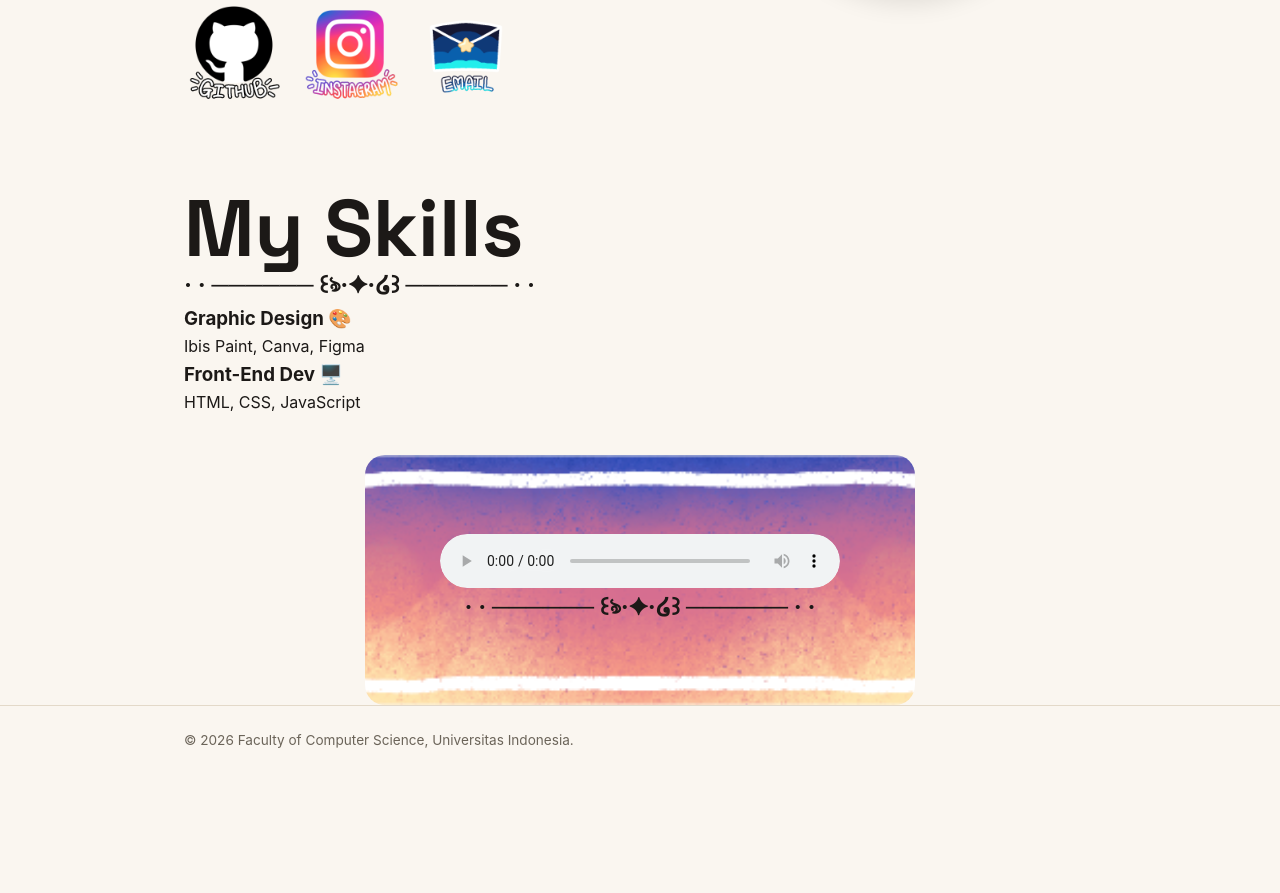
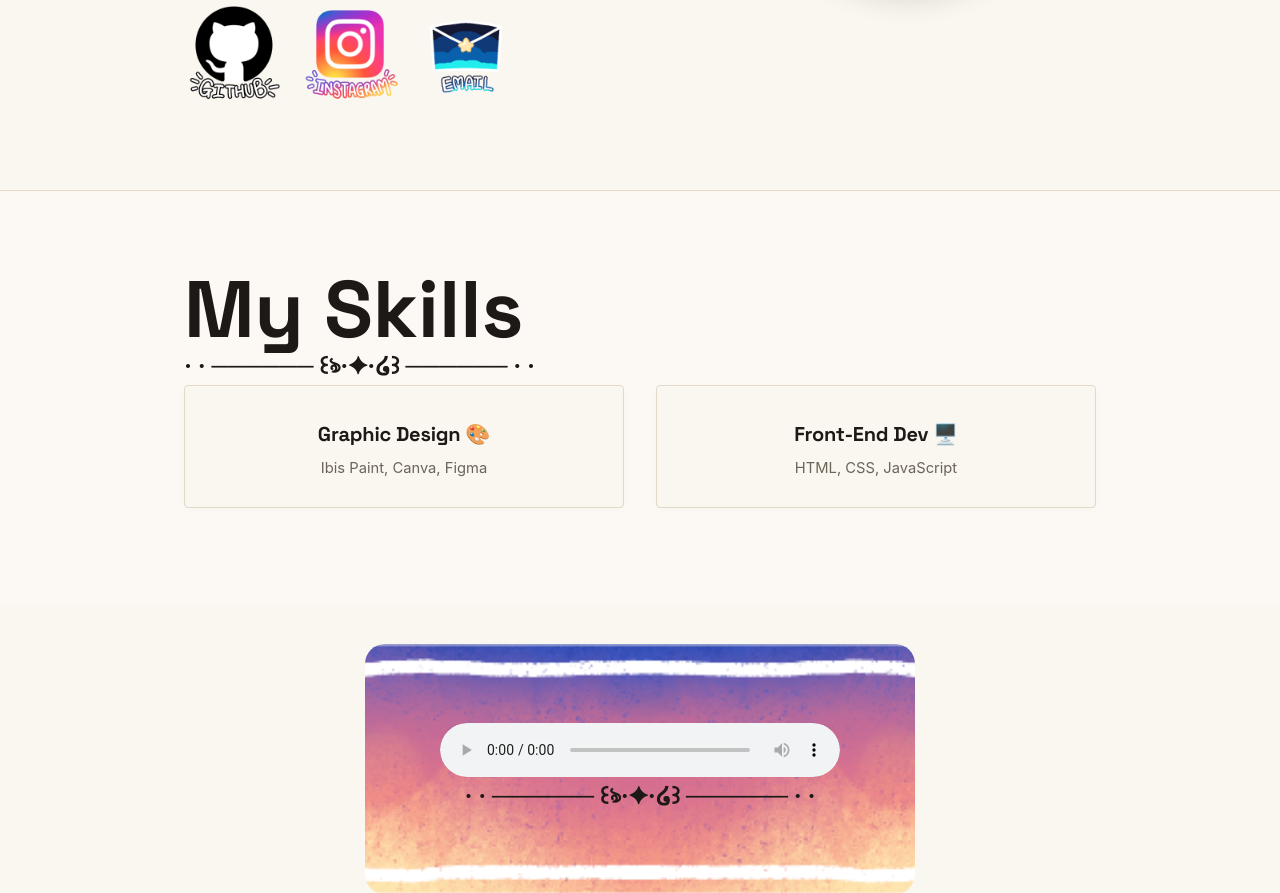
Before and after one commit to brigittasimanjuntak/myportfolio, a Django app: page / in a window 1280 px wide. Shown: the part 565-1458 px from the top of the page. Before the commit the page ends 1313 px from the top, so only its background shows below. Run offline with Django 5.2, Linux system fonts and the light colour scheme.

Commit message:
django update

```diff
--- a/static/css/style.css
+++ b/static/css/style.css
@@ -203,6 +203,78 @@ h1, .brand {
     margin: 0 auto;
 }
 
+/* ===== SKILLS SECTION ===== */
+.skills-section {
+    padding: 5rem 0 6rem;
+    border-top: 1px solid var(--line);
+    background-color: #fcf9f5; /* sedikit sentuhan berbeda dari paper */
+}
+
+.skills-header {
+    text-align: center;
+    margin-bottom: 3.5rem;
+}
+
+.skills-title {
+    font-family: "Space Grotesk", -apple-system, sans-serif;
+    font-size: clamp(2.2rem, 5vw, 3.4rem);
+    font-weight: 700;
+    letter-spacing: -0.02em;
+    color: var(--ink);
+    margin-bottom: 0.5rem;
+}
+
+.skills-subtitle {
+    font-size: 1.1rem;
+    color: var(--text-muted);
+    max-width: 400px;
+    margin: 0 auto;
+}
+
+.skills-grid {
+    display: grid;
+    grid-template-columns: repeat(auto-fit, minmax(210px, 1fr));
+    gap: 2rem;
+}
+
+.skill-card {
+    background: var(--paper);
+    padding: 2rem 1.5rem 1.8rem;
+    border-radius: var(--radius);
+    border: 1px solid var(--line);
+    transition: transform 0.2s ease, box-shadow 0.25s ease;
+    text-align: center;
+    box-shadow: 0 2px 8px rgba(0, 0, 0, 0.02);
+}
+
+.skill-card:hover {
+    transform: translateY(-6px);
+    box-shadow: 0 12px 28px rgba(0, 0, 0, 0.06);
+    border-color: var(--accent);
+}
+
+.skill-icon {
+    font-size: 2.8rem;
+    line-height: 1.2;
+    margin-bottom: 0.75rem;
+    display: block;
+}
+
+.skill-name {
+    font-family: "Space Grotesk", -apple-system, sans-serif;
+    font-weight: 700;
+    font-size: 1.25rem;
+    letter-spacing: -0.01em;
+    margin-bottom: 0.4rem;
+    color: var(--ink);
+}
+
+.skill-desc {
+    font-size: 0.92rem;
+    color: var(--text-muted);
+    line-height: 1.5;
+    margin: 0;
+}
 
 .site-footer {
     padding: 1.5rem;
@@ -229,3 +301,11 @@ h1, .brand {
         gap: 0.5rem;
     }
 }
+
+    @media (max-width: 480px) {
+    .skills-grid {
+        grid-template-columns: 1fr;
+        max-width: 320px;
+        margin: 0 auto;
+    }
+}
```
